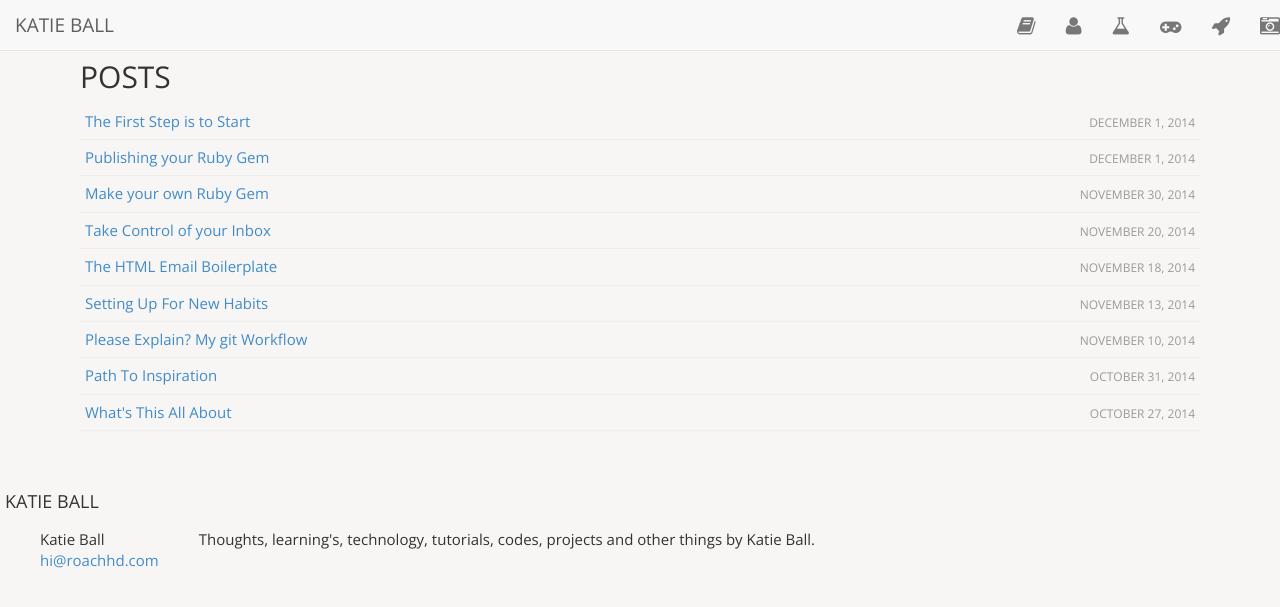
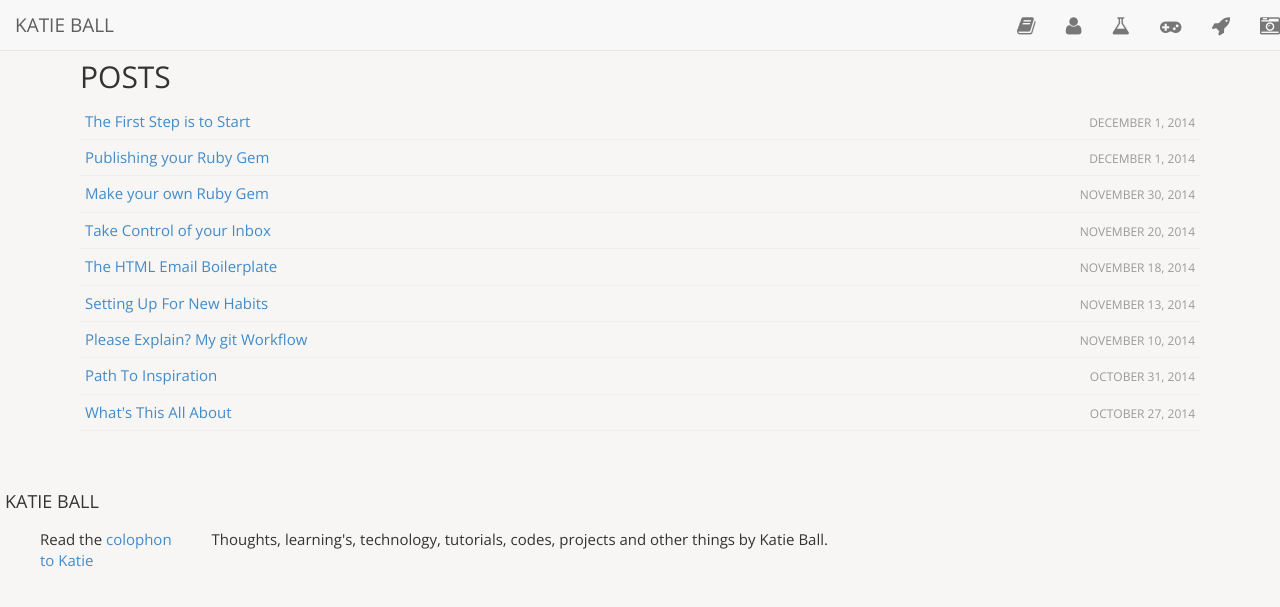
Before and after one commit to roachhd/roachhd.github.io, a Jekyll site: the page built from index.html, in a window 1280 px wide. Shown: the top 607 px of the page. Built offline with Jekyll 4.4.1, drawn with Linux system fonts in a browser that asks for light colours; nearby versions of some CDN libraries.

Commit message:
Update footer.html

```diff
--- a/_includes/footer.html
+++ b/_includes/footer.html
@@ -7,8 +7,8 @@
     <div class="footer-col-wrapper">
       <div class="footer-col  footer-col-1">
         <ul class="contact-list">
-          <li>{{ site.title }}</li>
-          <li><a href="mailto:{{ site.email }}">{{ site.email }}</a></li>
+          <li>Read the <a href="/colophon/">colophon</a/li>
+          <li><a href="mailto:{{ site.email }}"> to Katie</a></li>
         </ul>
       </div>
 
@@ -18,9 +18,7 @@
           <li>
             <a href="https://github.com/{{ site.github_username }}">
               <span class="icon  icon--github">
-                <svg viewBox="0 0 16 16">
-                  <path fill="#828282" d="M7.999,0.431c-4.285,0-7.76,3.474-7.76,7.761 c0,3.428,2.223,6.337,5.307,7.363c0.388,0.071,0.53-0.168,0.53-0.374c0-0.184-0.007-0.672-0.01-1.32 c-2.159,0.469-2.614-1.04-2.614-1.04c-0.353-0.896-0.862-1.135-0.862-1.135c-0.705-0.481,0.053-0.472,0.053-0.472 c0.779,0.055,1.189,0.8,1.189,0.8c0.692,1.186,1.816,0.843,2.258,0.645c0.071-0.502,0.271-0.843,0.493-1.037 C4.86,11.425,3.049,10.76,3.049,7.786c0-0.847,0.302-1.54,0.799-2.082C3.768,5.507,3.501,4.718,3.924,3.65 c0,0,0.652-0.209,2.134,0.796C6.677,4.273,7.34,4.187,8,4.184c0.659,0.003,1.323,0.089,1.943,0.261 c1.482-1.004,2.132-0.796,2.132-0.796c0.423,1.068,0.157,1.857,0.077,2.054c0.497,0.542,0.798,1.235,0.798,2.082 c0,2.981-1.814,3.637-3.543,3.829c0.279,0.24,0.527,0.713,0.527,1.437c0,1.037-0.01,1.874-0.01,2.129 c0,0.208,0.14,0.449,0.534,0.373c3.081-1.028,5.302-3.935,5.302-7.362C15.76,3.906,12.285,0.431,7.999,0.431z"/>
-                </svg>
+              <i class="fa fa-twitter fa-4x"></i>
               </span>
 
               <span class="username">{{ site.github_username }}</span>
@@ -32,10 +30,7 @@
           <li>
             <a href="https://twitter.com/{{ site.twitter_username }}">
               <span class="icon  icon--twitter">
-                <svg viewBox="0 0 16 16">
-                  <path fill="#828282" d="M15.969,3.058c-0.586,0.26-1.217,0.436-1.878,0.515c0.675-0.405,1.194-1.045,1.438-1.809
-                  c-0.632,0.375-1.332,0.647-2.076,0.793c-0.596-0.636-1.446-1.033-2.387-1.033c-1.806,0-3.27,1.464-3.27,3.27 c0,0.256,0.029,0.506,0.085,0.745C5.163,5.404,2.753,4.102,1.14,2.124C0.859,2.607,0.698,3.168,0.698,3.767 c0,1.134,0.577,2.135,1.455,2.722C1.616,6.472,1.112,6.325,0.671,6.08c0,0.014,0,0.027,0,0.041c0,1.584,1.127,2.906,2.623,3.206 C3.02,9.402,2.731,9.442,2.433,9.442c-0.211,0-0.416-0.021-0.615-0.059c0.416,1.299,1.624,2.245,3.055,2.271 c-1.119,0.877-2.529,1.4-4.061,1.4c-0.264,0-0.524-0.015-0.78-0.046c1.447,0.928,3.166,1.469,5.013,1.469 c6.015,0,9.304-4.983,9.304-9.304c0-0.142-0.003-0.283-0.009-0.423C14.976,4.29,15.531,3.714,15.969,3.058z"/>
-                </svg>
+                <i class="fa fa-twitter fa-4x"></i>
               </span>
 
               <span class="username">{{ site.twitter_username }}</span>
```
